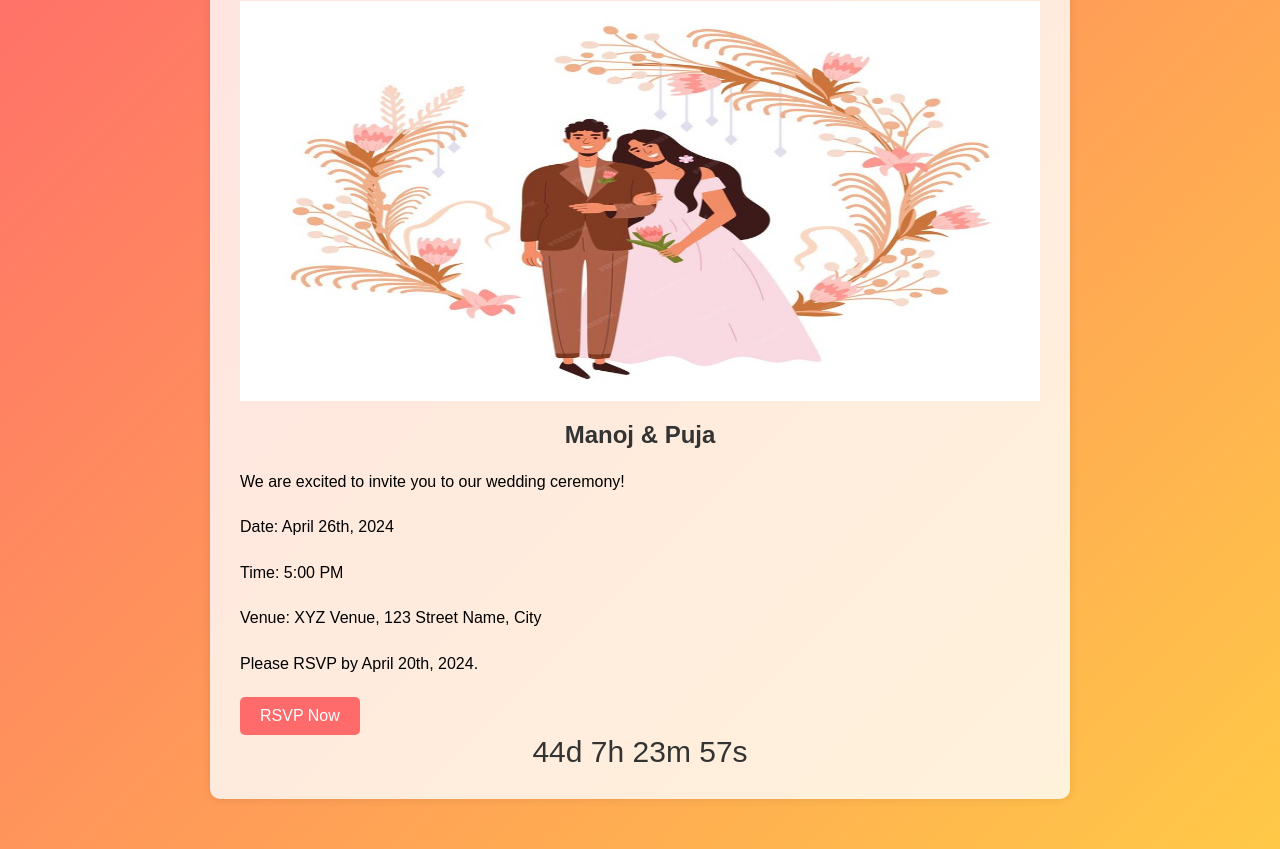
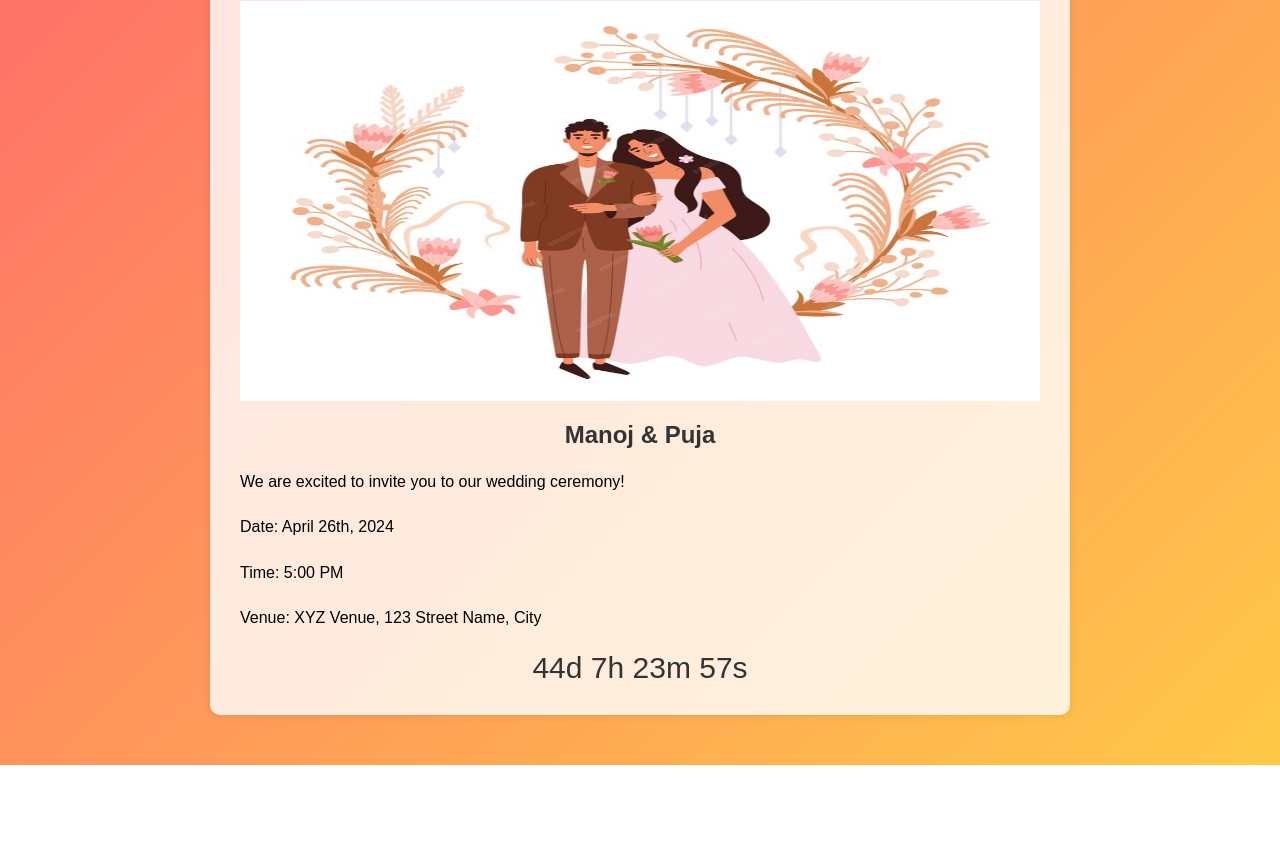
Before and after one commit to manojkumar894/Invite, a plain HTML site: page index.html in a window 1280 px wide. Shown: the part 177-1026 px from the top of the page. After the commit the page ends 942 px from the top, so only its background shows below. Drawn offline with Linux system fonts and the light colour scheme.

Commit message:
rsvp removed

```diff
--- a/index.html
+++ b/index.html
@@ -66,8 +66,8 @@
   <p>Date: April 26th, 2024</p>
   <p>Time: 5:00 PM</p>
   <p>Venue: XYZ Venue, 123 Street Name, City</p>
-  <p>Please RSVP by April 20th, 2024.</p>
-  <a href="#" class="btn">RSVP Now</a>
+  <!-- <p>Please RSVP by April 20th, 2024.</p> -->
+  <!-- <a href="#" class="btn">RSVP Now</a> -->
   <div id="countdown"></div>
 </div>
 
```
